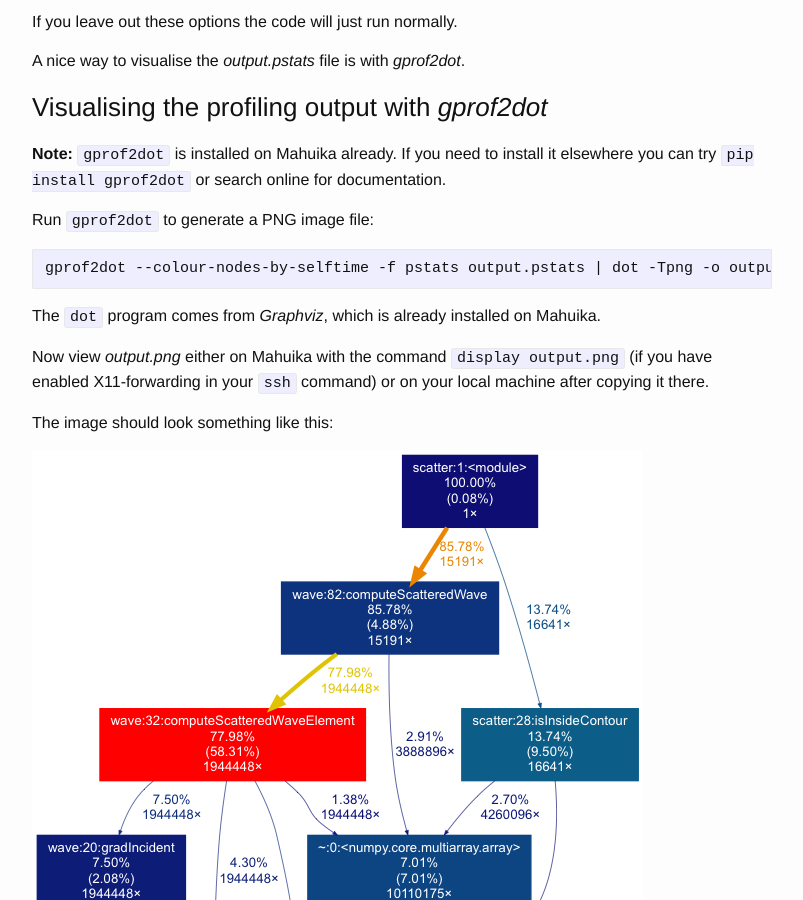
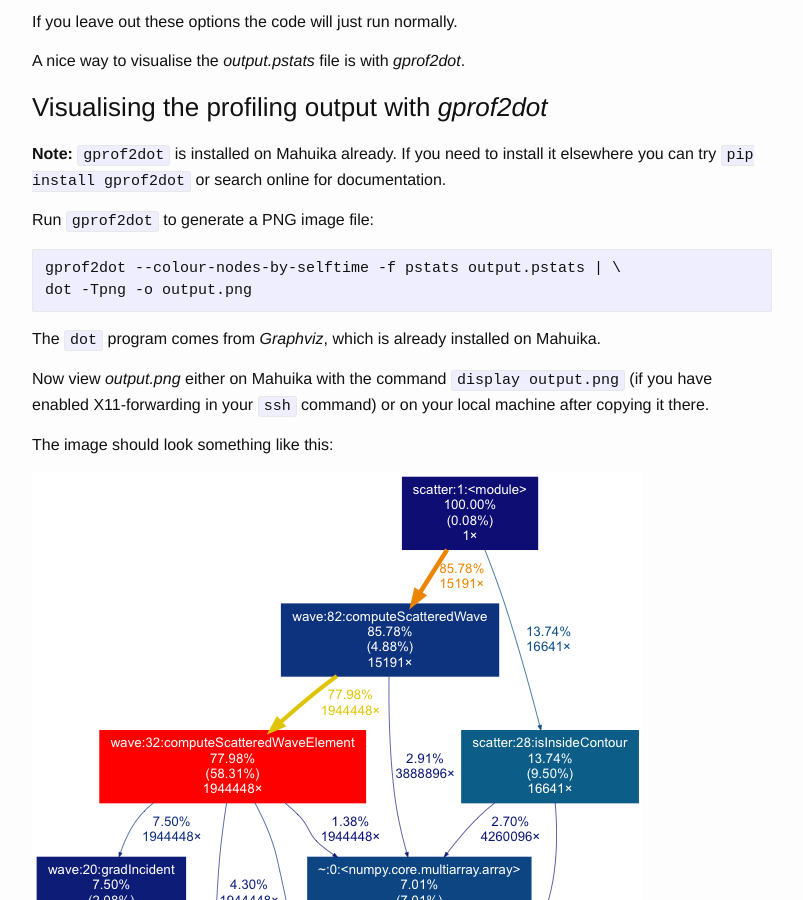
Before and after one commit to nesi/perf-training, a Jekyll site: the page built from _lessons/python-scatter/01-profiling.md, in a window 1280 px wide and 900 px high, scrolled down 1802 px. Shown: the whole window, without its empty margins (238-1041 px from the left). Built offline with Jekyll 4.4.1, drawn with Linux system fonts in a browser that asks for light colours.

Commit message:
breaking the line in two

````diff
--- a/_lessons/python-scatter/01-profiling.md
+++ b/_lessons/python-scatter/01-profiling.md
@@ -64,7 +64,8 @@ elsewhere you can try `pip install gprof2dot` or search online for documentation
 Run `gprof2dot` to generate a PNG image file:
 
 ```
-gprof2dot --colour-nodes-by-selftime -f pstats output.pstats | dot -Tpng -o output.png
+gprof2dot --colour-nodes-by-selftime -f pstats output.pstats | \
+dot -Tpng -o output.png
 ```
 
 The `dot` program comes from *Graphviz*, which is already installed on
````
